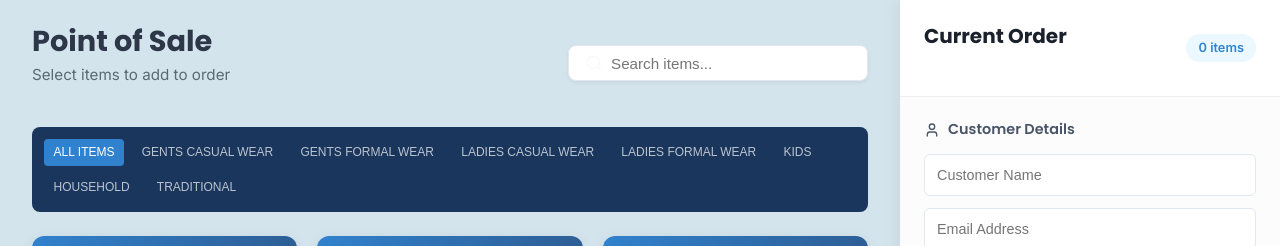
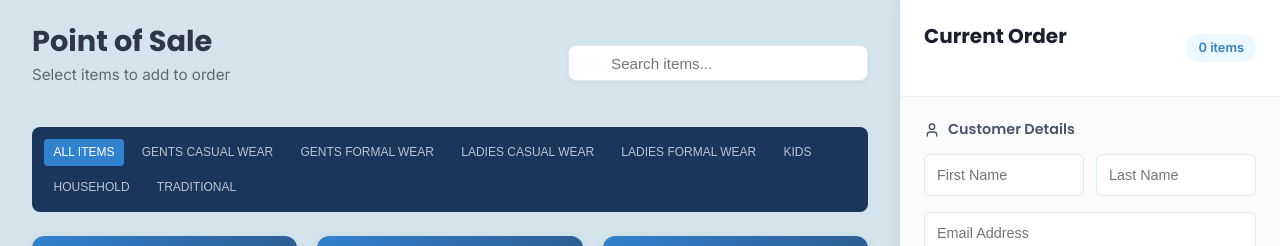
Before and after one commit to KavishaPerera/Wash-TUB, a React app in the folder frontend/: page /staff/pos in a window 1280 px wide. Shown: the top 246 px of the page. Built offline with nearby package versions, Linux system fonts and the light colour scheme; the HTML template or start-up script is replaced by a standard one.

Commit message:
first name and last name change in POS

```diff
--- a/frontend/src/pages/PointOfSale.jsx
+++ b/frontend/src/pages/PointOfSale.jsx
@@ -78,7 +78,8 @@ const PointOfSale = () => {
     const [activeCategory, setActiveCategory] = useState('all');
     const [cart, setCart] = useState([]);
     const [customerDetails, setCustomerDetails] = useState({
-        name: '',
+        firstName: '',
+        lastName: '',
         email: '',
         phone: ''
     });
@@ -150,13 +151,14 @@ const PointOfSale = () => {
             alert('Cart is empty!');
             return;
         }
-        if (!customerDetails.name || !customerDetails.phone || !customerDetails.email) {
-            alert('Please enter customer details (Name, Email, Phone).');
+        if (!customerDetails.firstName || !customerDetails.lastName || !customerDetails.phone || !customerDetails.email) {
+            alert('Please enter all customer details (First Name, Last Name, Email, Phone).');
             return;
         }
-        alert(`Order created for ${customerDetails.name}! Total: LKR ${calculateTotal()}`);
+        const fullName = `${customerDetails.firstName} ${customerDetails.lastName}`;
+        alert(`Order created for ${fullName}! Total: LKR ${calculateTotal()}`);
         setCart([]);
-        setCustomerDetails({ name: '', email: '', phone: '' });
+        setCustomerDetails({ firstName: '', lastName: '', email: '', phone: '' });
     };
 
     return (
@@ -219,13 +221,23 @@ const PointOfSale = () => {
 
                 <div className="customer-section">
                     <h3><User size={16} /> Customer Details</h3>
-                    <div className="input-group">
-                        <input
-                            type="text"
-                            placeholder="Customer Name"
-                            value={customerDetails.name}
-                            onChange={(e) => setCustomerDetails({ ...customerDetails, name: e.target.value })}
-                        />
+                    <div className="name-inputs-row" style={{ display: 'flex', gap: '0.75rem', marginBottom: '1rem' }}>
+                        <div className="input-group" style={{ flex: 1, marginBottom: 0 }}>
+                            <input
+                                type="text"
+                                placeholder="First Name"
+                                value={customerDetails.firstName}
+                                onChange={(e) => setCustomerDetails({ ...customerDetails, firstName: e.target.value })}
+                            />
+                        </div>
+                        <div className="input-group" style={{ flex: 1, marginBottom: 0 }}>
+                            <input
+                                type="text"
+                                placeholder="Last Name"
+                                value={customerDetails.lastName}
+                                onChange={(e) => setCustomerDetails({ ...customerDetails, lastName: e.target.value })}
+                            />
+                        </div>
                     </div>
                     <div className="input-group">
                         <input
```
